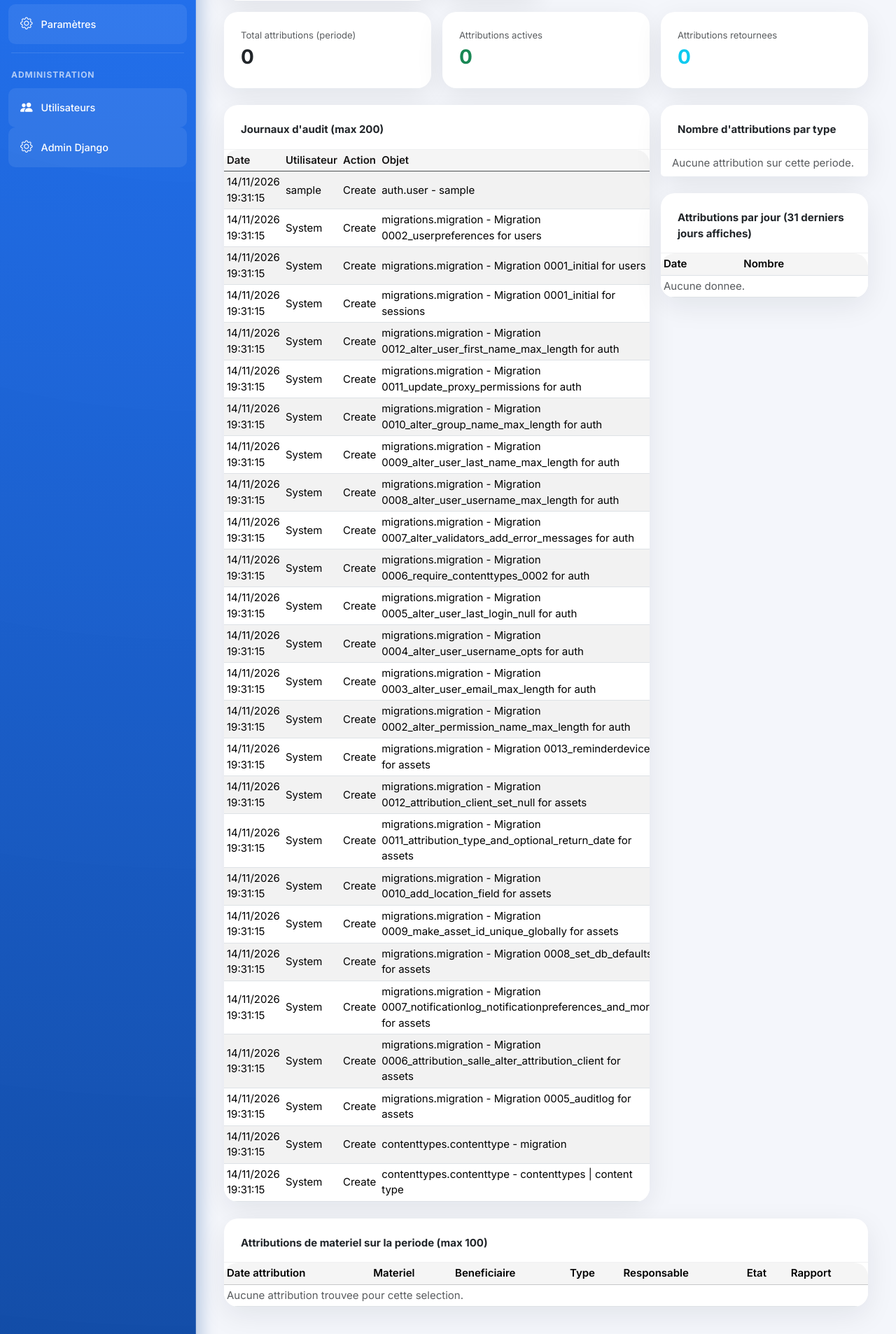
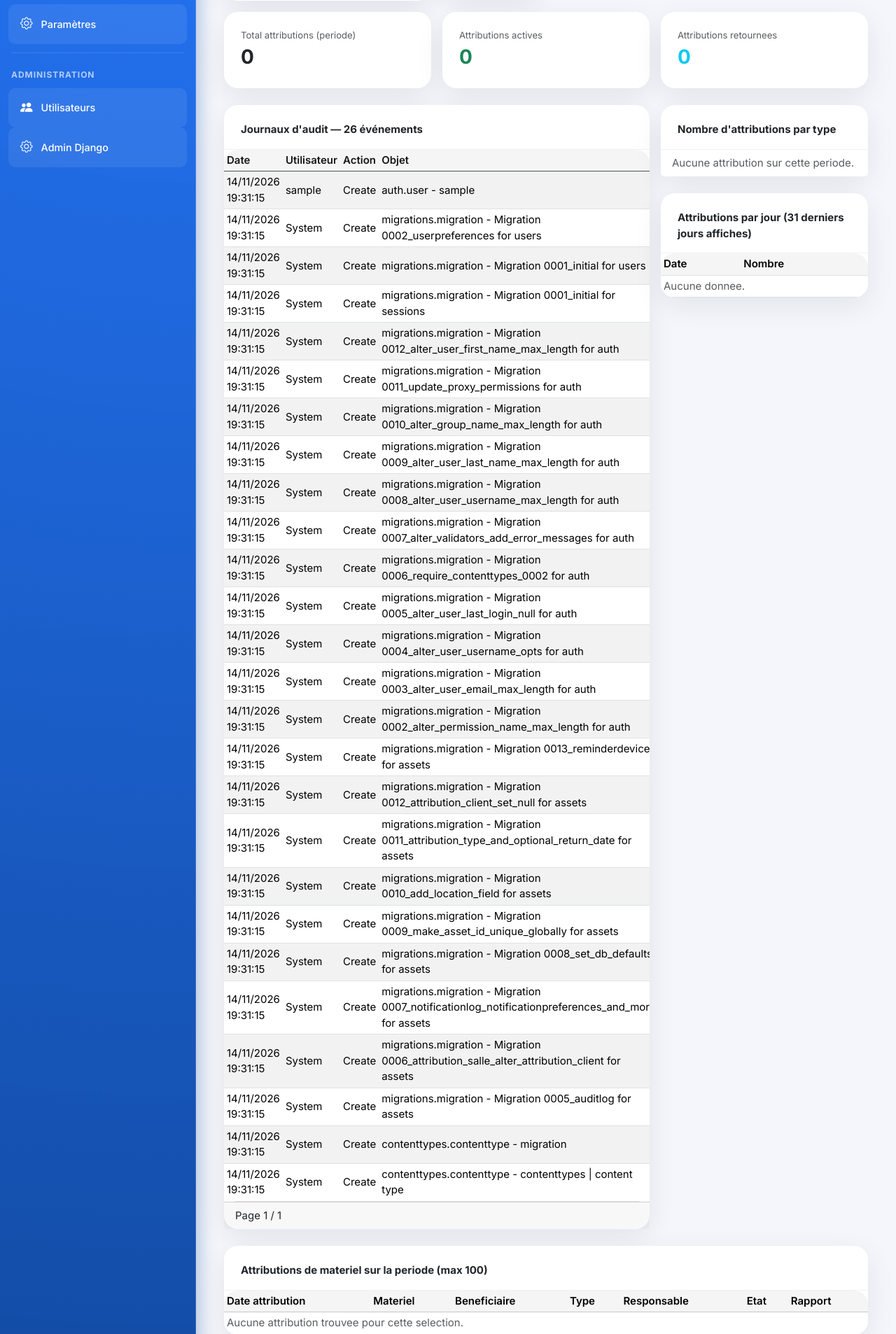
Before and after one commit to BlackGhost99/RadGestMat, a Django app: page /rapports/ in a window 1280 px wide. Shown: the part 557-2463 px from the top of the page at 70% size. Run offline with Django 4.2, Linux system fonts and the light colour scheme; a user stored in the database is signed in; data comes from the database, SQL or seed files in the repository; data that the repository does not hold is empty; some libraries are stand-ins or nearby versions.

Commit message:
Secure audit access and paginate full event history

```diff
--- a/templates/assets/report_list.html
+++ b/templates/assets/report_list.html
@@ -90,7 +90,7 @@
     <div class="col-lg-8">
       <div class="card">
         <div class="card-header">
-          <strong>Journaux d'audit (max 200)</strong>
+          <strong>Journaux d'audit — {{ audit_total }} événements</strong>
         </div>
         <div class="table-responsive">
           <table class="table table-sm table-striped mb-0">
@@ -118,6 +118,11 @@
             </tbody>
           </table>
         </div>
+        <nav class="card-footer d-flex flex-wrap align-items-center justify-content-between gap-2" aria-label="Pagination des audits">
+          {% if reports.has_previous %}<a class="btn btn-sm btn-outline-primary" href="?{{ audit_query }}&amp;page={{ reports.previous_page_number }}">Précédent</a>{% endif %}
+          <span>Page {{ reports.number }} / {{ reports.paginator.num_pages }}</span>
+          {% if reports.has_next %}<a class="btn btn-sm btn-outline-primary" href="?{{ audit_query }}&amp;page={{ reports.next_page_number }}">Suivant</a>{% endif %}
+        </nav>
       </div>
     </div>
 
```
